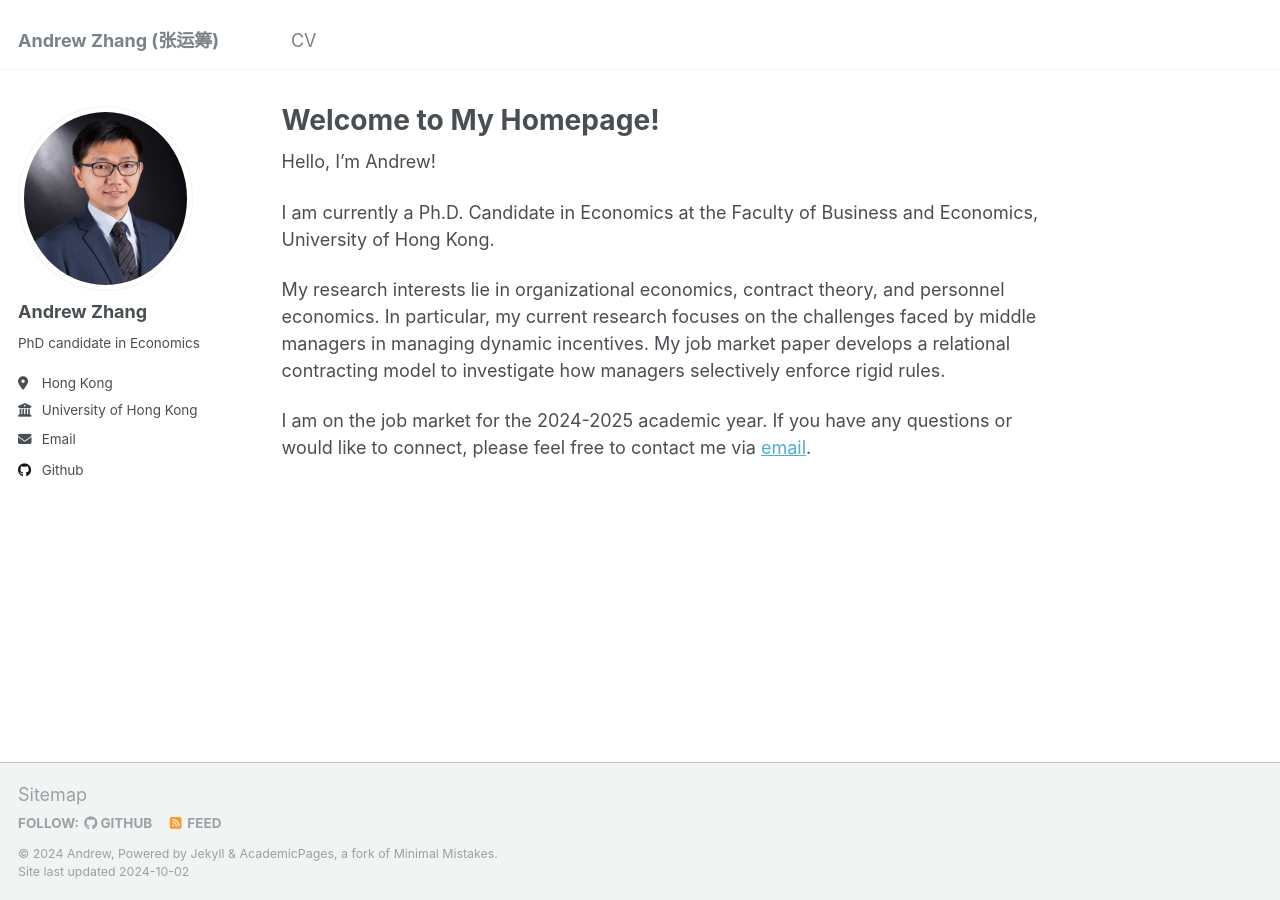
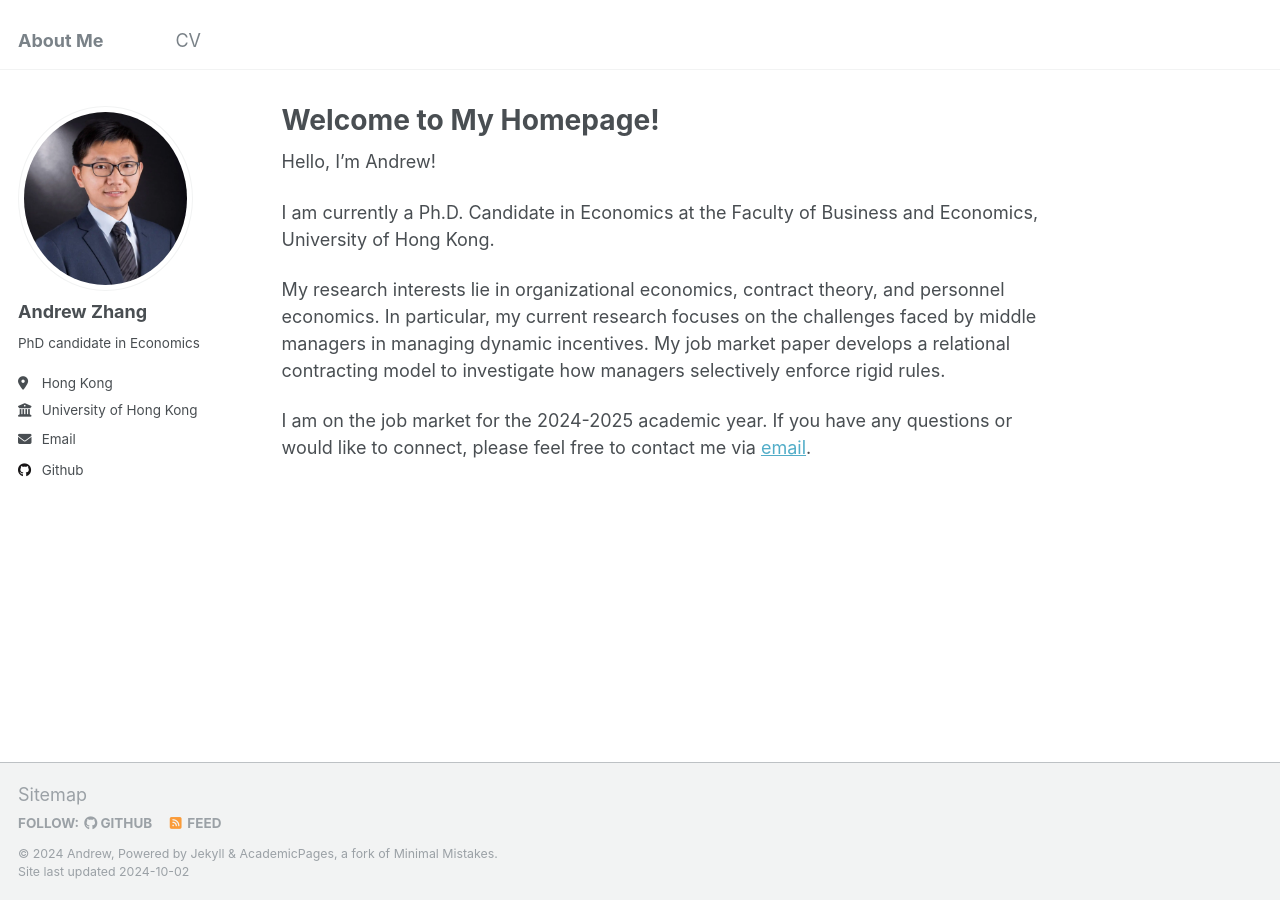
Before and after one commit to Andrew-YC-Zhang/andrew-yc-zhang.github.io, a Jekyll site: the page built from _pages/about.md, in a window 1280 px wide. Built offline with Jekyll 4.4.1, drawn with Linux system fonts in a browser that asks for light colours.

Commit message:
Update _config.yml

```diff
--- a/_config.yml
+++ b/_config.yml
@@ -8,7 +8,7 @@
 
 # Basic Site Settings
 locale                   : "en-US"
-title                    : "Andrew Zhang (张运筹)"
+title                    : "About Me"
 title_separator          : "-"
 name                     : &name "Andrew"
 description              : &description "personal description"
```
